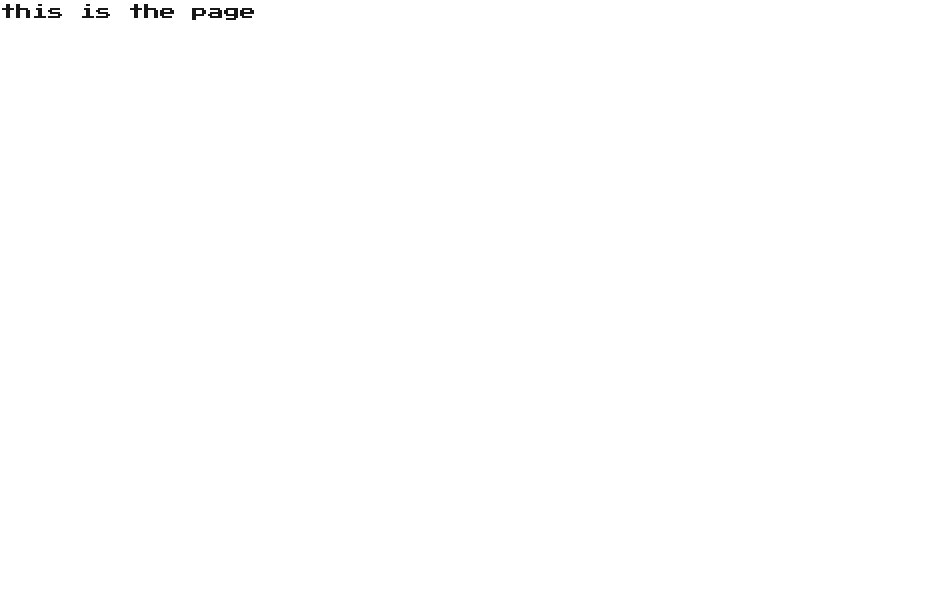
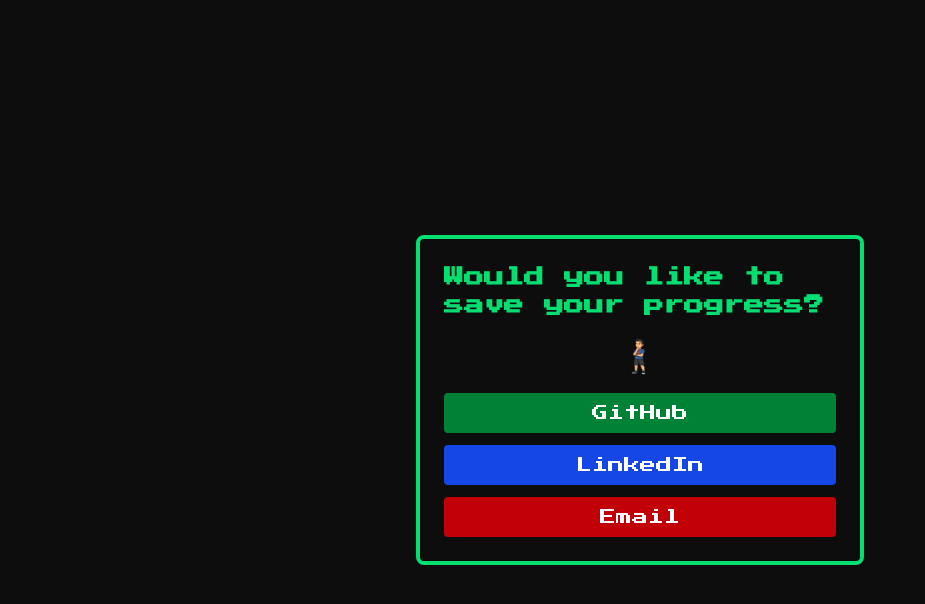
Before and after one commit to negretenico/portfolio, a Next.js app: page /pokemon-center in a window 1280 px wide. Shown: the top 604 px of the page, without its empty margins (0-925 px from the left). Built offline with nearby package versions, Linux system fonts and the light colour scheme.

Commit message:
starign point

```diff
--- a/src/app/pokemon-center/page.tsx
+++ b/src/app/pokemon-center/page.tsx
@@ -1,3 +1,70 @@
+"use client";
+
+import { useState } from "react";
+import Image from "next/image";
+
 export default function PokemonCenter() {
-  return <div>this is the page</div>;
+  const [isProcessing, setIsProcessing] = useState(false);
+
+  const handleClick = (action: string) => {
+    setIsProcessing(true);
+    // Simulate sending form/email
+    setTimeout(() => {
+      setIsProcessing(false);
+      alert(`Action: ${action} triggered!`);
+    }, 2000);
+  };
+
+  return (
+    <div className="min-h-screen bg-[#0d0d0d] text-green-400 font-mono flex flex-col items-center justify-center p-4">
+      <div className="border-4 border-green-400 p-6 rounded-lg w-full max-w-md">
+        <h1 className="text-xl font-bold mb-4">
+          Would you like to save your progress?
+        </h1>
+
+        {/* Sprite */}
+        <div className="flex justify-center mb-4">
+          <Image
+            src={
+              isProcessing
+                ? "/thinking/Nico_Sprite_Thinking.gif"
+                : "/thinking/Nico_Sprite_Thinking.png"
+            }
+            alt="Your Sprite"
+            width={64}
+            height={64}
+          />
+        </div>
+
+        {/* Buttons */}
+        <div className="flex flex-col gap-3">
+          <button
+            className="bg-green-700 hover:bg-green-500 text-white py-2 rounded"
+            onClick={() => handleClick("GitHub")}
+            disabled={isProcessing}
+          >
+            GitHub
+          </button>
+          <button
+            className="bg-blue-700 hover:bg-blue-500 text-white py-2 rounded"
+            onClick={() => handleClick("LinkedIn")}
+            disabled={isProcessing}
+          >
+            LinkedIn
+          </button>
+          <button
+            className="bg-red-700 hover:bg-red-500 text-white py-2 rounded"
+            onClick={() => handleClick("Email")}
+            disabled={isProcessing}
+          >
+            Email
+          </button>
+        </div>
+
+        {isProcessing && (
+          <p className="mt-4 text-center animate-pulse">Processing...</p>
+        )}
+      </div>
+    </div>
+  );
 }
```
